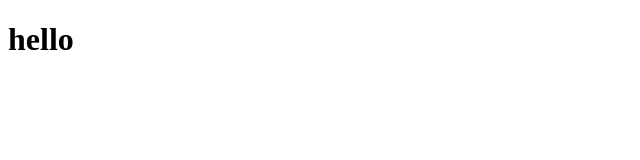
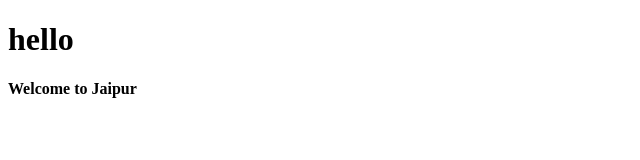
Before and after one commit to Palak2005agarwal/urban-doodle, a plain HTML site: page index.html in a window 1280 px wide. Shown: the whole page, without its empty margins (0-640 px from the left). Drawn offline with Linux system fonts and the light colour scheme.

Commit message:
h2 added

```diff
--- a/index.html
+++ b/index.html
@@ -7,5 +7,6 @@
 </head>
 <body>
     <h1>hello</h1>
+    <h4>Welcome to Jaipur</h4>
 </body>
 </html>
```
